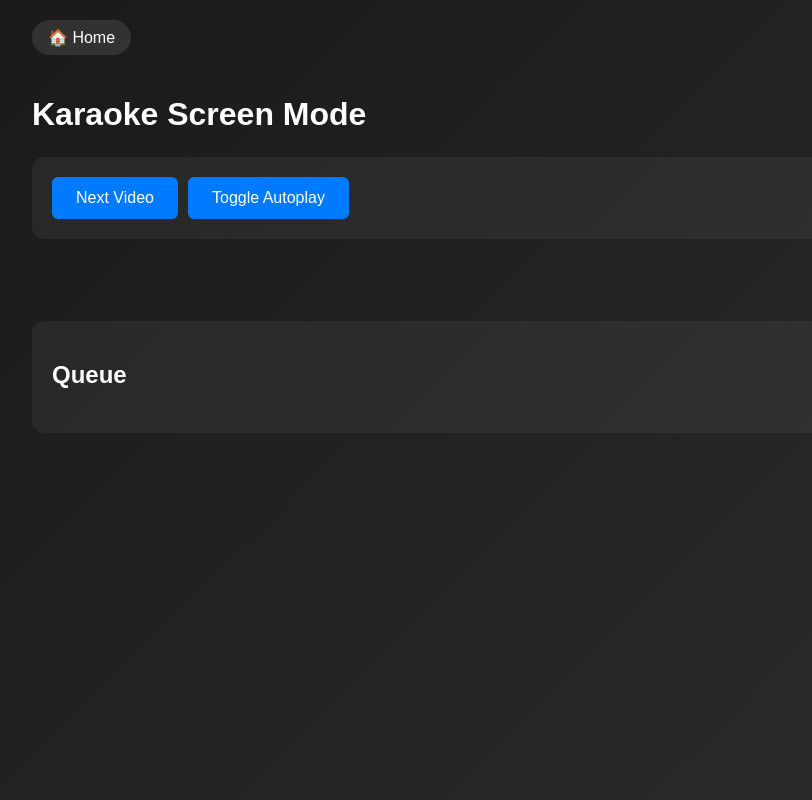
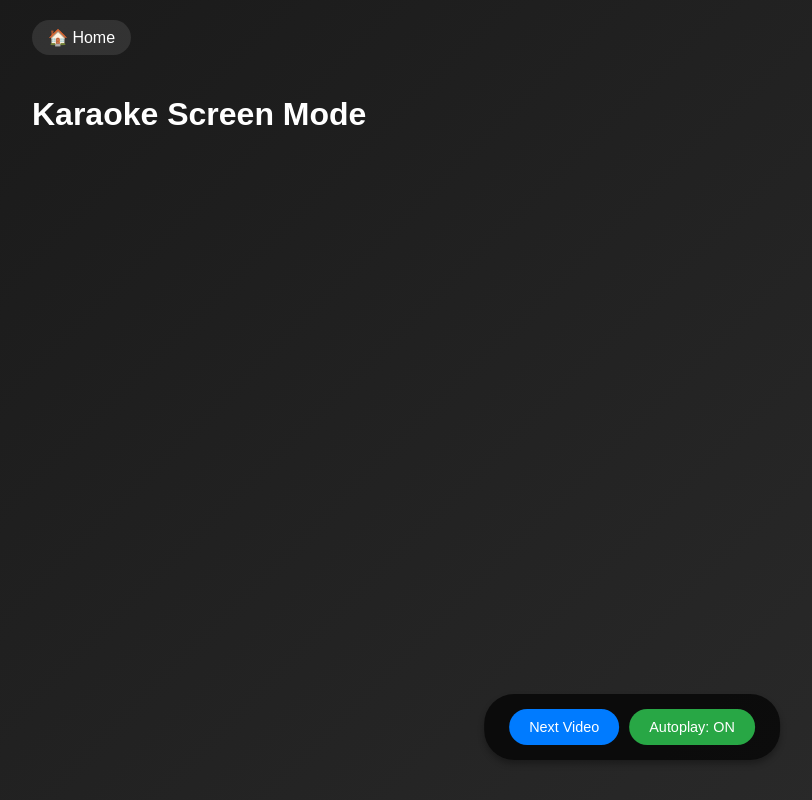
Before and after one commit to adizxc/YoutubeKaraoke, a Flask app: page /screen in a window 1280 px wide. Shown: the whole page, without its empty margins (8-820 px from the left). Run offline with Flask 3, Linux system fonts and the light colour scheme.

Commit message:
Remove queue list from screen mode and improve controls

```diff
--- a/templates/screen.html
+++ b/templates/screen.html
@@ -74,32 +74,30 @@
             border: 1px solid #dc3545;
             color: white;
         }
-        .queue-container {
-            background: rgba(255, 255, 255, 0.05);
-            border-radius: 12px;
-            padding: 20px;
-            margin-top: 2rem;
+        #controls {
+            position: fixed;
+            bottom: 20px;
+            left: 50%;
+            transform: translateX(-50%);
+            z-index: 1001;
+            display: flex;
+            gap: 10px;
+            background: rgba(0, 0, 0, 0.7);
+            padding: 15px 25px;
+            border-radius: 30px;
+            box-shadow: 0 4px 6px rgba(0, 0, 0, 0.3);
         }
-        .queue-list {
-            list-style: none;
-            padding: 0;
-            margin: 0;
+        #controls button {
+            padding: 10px 20px;
+            font-size: 0.9rem;
+            border-radius: 20px;
+            transition: transform 0.2s, background-color 0.2s;
         }
-        .queue-item {
-            display: flex;
-            align-items: center;
-            padding: 15px;
-            background: rgba(255, 255, 255, 0.1);
-            margin-bottom: 10px;
-            border-radius: 8px;
-            transition: background 0.2s;
+        #controls button:hover {
+            transform: translateY(-2px);
         }
-        .queue-item:hover {
-            background: rgba(255, 255, 255, 0.15);
-        }
-        .current {
-            background: rgba(255, 75, 43, 0.2);
-            border: 1px solid #ff4b2b;
+        #autoplayBtn {
+            background-color: #28a745;
         }
         .home-link {
             display: inline-block;
@@ -169,17 +167,12 @@
 
         <div id="player"></div>
 
-        <div class="controls">
+        <div class="controls" id="controls">
             <button onclick="playNext()">Next Video</button>
-            <button onclick="toggleAutoplay()" id="autoplayBtn">Toggle Autoplay</button>
+            <button onclick="toggleAutoplay()" id="autoplayBtn">Autoplay: ON</button>
         </div>
 
         <div id="message"></div>
-
-        <div class="queue-container">
-            <h2>Queue</h2>
-            <ul class="queue-list" id="queueList"></ul>
-        </div>
     </div>
 
     <script>
@@ -224,29 +217,24 @@
             }, 3000);
         }
 
+        let autoplay = true;
+        let currentVideoId = null;
+
         function updateQueue(newQueue) {
             currentQueue = newQueue;
-            const queueList = document.getElementById('queueList');
-            queueList.innerHTML = '';
 
-            newQueue.forEach(video => {
-                const li = document.createElement('li');
-                li.className = 'queue-item';
-                li.dataset.videoId = video.id;
-                li.innerHTML = `
-                    <span class="handle">☰</span>
-                    <span class="title">${video.url}</span>
-                    <button class="remove" onclick="removeFromQueue('${video.id}')">Remove</button>
-                `;
-                queueList.appendChild(li);
-            });
-
-            setupDragAndDrop();
+            // If no video is playing and we have videos in queue, start playing
+            if (!currentVideoId && newQueue.length > 0) {
+                updateCurrentVideo(newQueue[0]);
+            }
         }
 
         function updateCurrentVideo(video) {
+            if (!video) return;
+
+            currentVideoId = video.id;
             const player = document.getElementById('player');
-            player.innerHTML = `<iframe src="${video.embed_url}?autoplay=1&modestbranding=1&rel=0&showinfo=0&controls=1"
+            player.innerHTML = `<iframe src="${video.embed_url}?autoplay=1&modestbranding=1&rel=0&showinfo=0&controls=1&enablejsapi=1"
                 allowfullscreen style="width:100%;height:100%;border:0;"></iframe>`;
             player.classList.add('active');
 
@@ -261,6 +249,9 @@
                     iframe.msRequestFullscreen();
                 }
             }, 1000);
+
+            // Update queue display to show current video
+            updateQueue(currentQueue);
         }
 
         function removeFromQueue(videoId) {
@@ -360,11 +351,18 @@
                 !document.msFullscreenElement) {
                 // User exited fullscreen
                 player.classList.remove('active');
+                if (autoplay) {
+                    playNext();
+                }
             }
         }
 
-        // Set up initial drag and drop
-        setupDragAndDrop();
+        function toggleAutoplay() {
+            autoplay = !autoplay;
+            const btn = document.getElementById('autoplayBtn');
+            btn.textContent = autoplay ? 'Autoplay: ON' : 'Autoplay: OFF';
+            btn.style.backgroundColor = autoplay ? '#28a745' : '#dc3545';
+        }
 
         // Poll for queue updates
         setInterval(() => {
```
